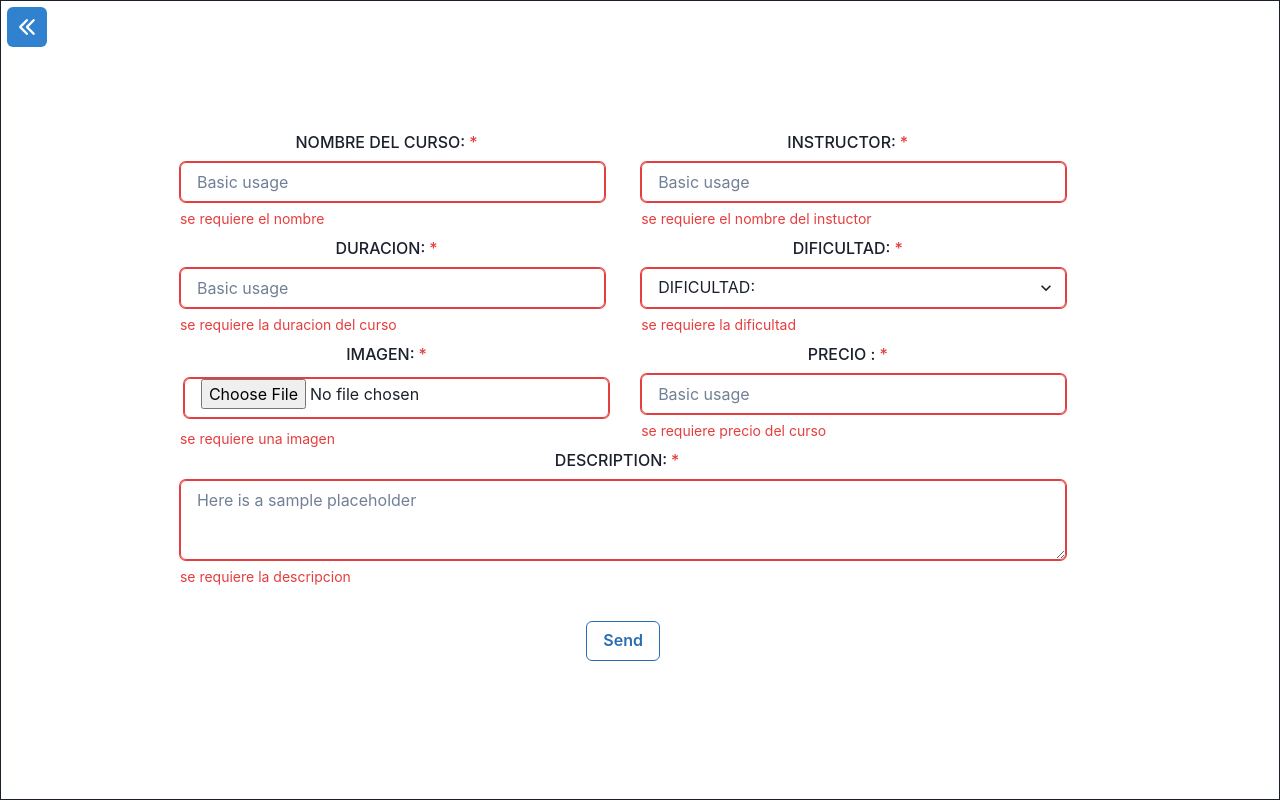
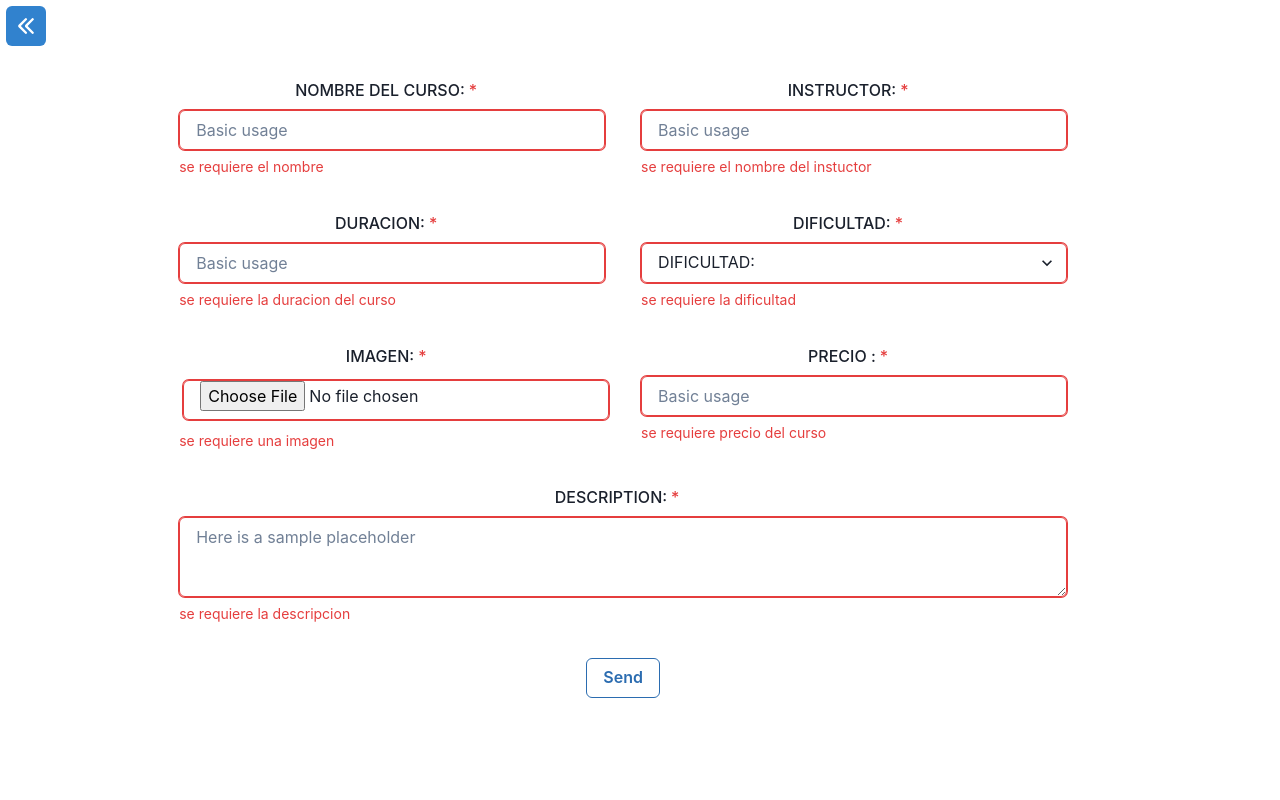
Before and after one commit to FacundoAylan/CurSort, a React (Create React App) app in the folder Client/: page /crear in a window 1280 px wide. Built offline with nearby package versions, Linux system fonts and the light colour scheme.

Commit message:
arreglado bug imagen css

```diff
--- a/Client/src/Component/Form/Form.js
+++ b/Client/src/Component/Form/Form.js
@@ -43,7 +43,7 @@ function Form() {
     nombre: /^[a-z0-9_-]{3,16}$/,
     instuctor: /^[a-zA-ZñÑáéíóúÁÉÍÓÚ]+$/,
     duracion: /^[0-9]+([,][0-9]+)?$/,
-    imagen: /(?:jpg|gif|png|jfif)/,
+    imagen: /(?:jpg|gif|png|jfif|jpeg)/,
     descripcion: /^[\s\S]{10,100}$/,
   };
   const handleInputChange = (e) => {
@@ -108,7 +108,7 @@ function Form() {
     }
   };
   return (
-    <Container maxW="100%" h="100vh" border="1px" p="0">
+    <Container maxW="100%" h="100vh" p="0">
       <Box p='6px'>
         <Link to="/" className="backCreate">
           <IconButton
@@ -118,15 +118,15 @@ function Form() {
           />
         </Link>
       </Box>
-      <Box mt="6%" ml="14%">
+      <Box mt="2%" ml="14%">
         <Grid
           templateColumns="repeat(2, 0.4fr)"
           gap={9}
-          templateRows="repeat(3, 70px)"
+          templateRows="repeat(3, 0.1fr)"
           p={0}
           templateAreas={`"1 2 "
                         "4 5 "
-                        "6 7"
+                        "6  7"
                         "d d "
                         "button button "`}
         >
@@ -216,7 +216,8 @@ function Form() {
               <Center>
                 <FormLabel>IMAGEN:</FormLabel>
                 {input.imagen && <Image
-
+                  h ='150px'
+                  w = '300px'
                   src={input.imagen}
                   alt='Green double couch with wooden legs'
                   borderRadius='lg'
@@ -232,7 +233,7 @@ function Form() {
               />
               {!isError.imagen ? (
                 <FormHelperText color={"green"}>
-                  imagen valida valido
+                  imagen valida
                 </FormHelperText>
               ) : (
                 <FormErrorMessage>
@@ -279,7 +280,7 @@ function Form() {
               )}
             </FormControl>
           </GridItem>
-          <GridItem area={"button"}>
+          <GridItem area={"button"} pb='25px'>
             <Center>
               <ButtonGroup variant="outline" spacing="6" onClick={validacion}>
                 <Button colorScheme="blue">Send</Button>
```
